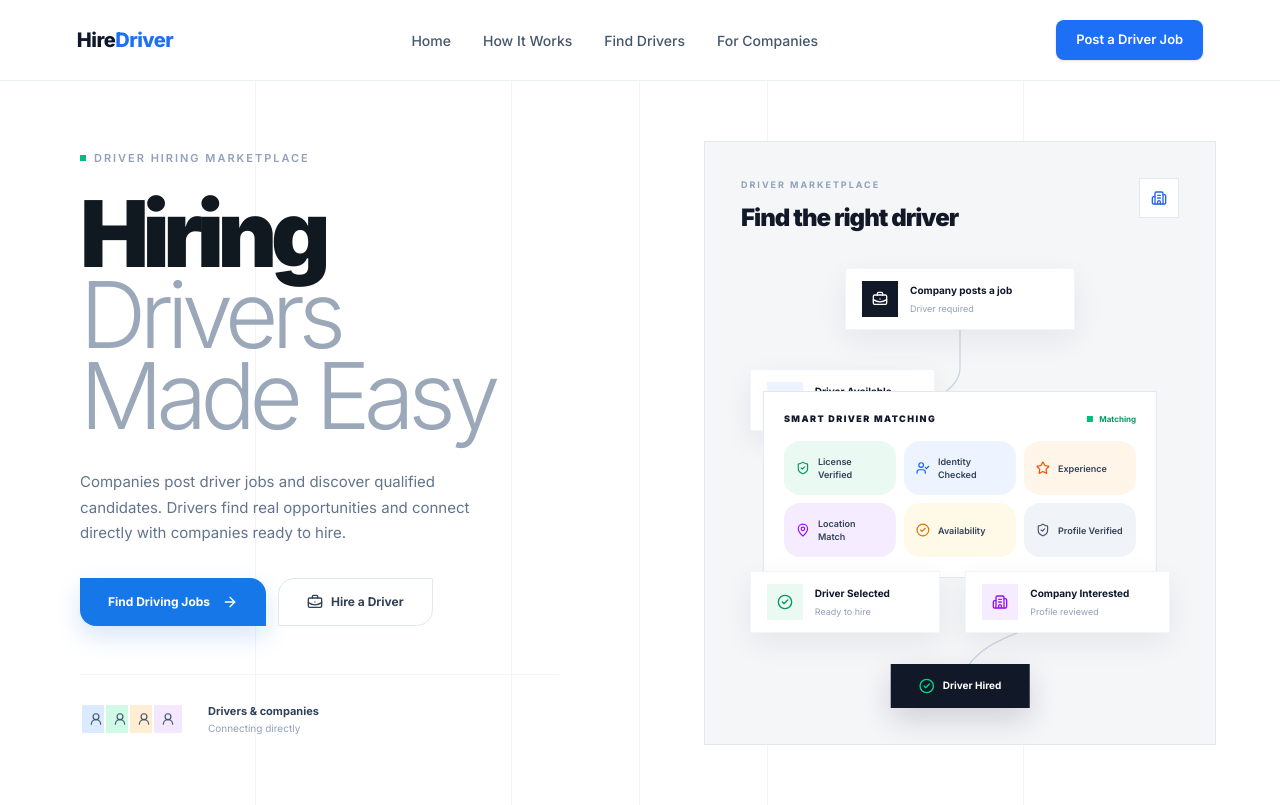
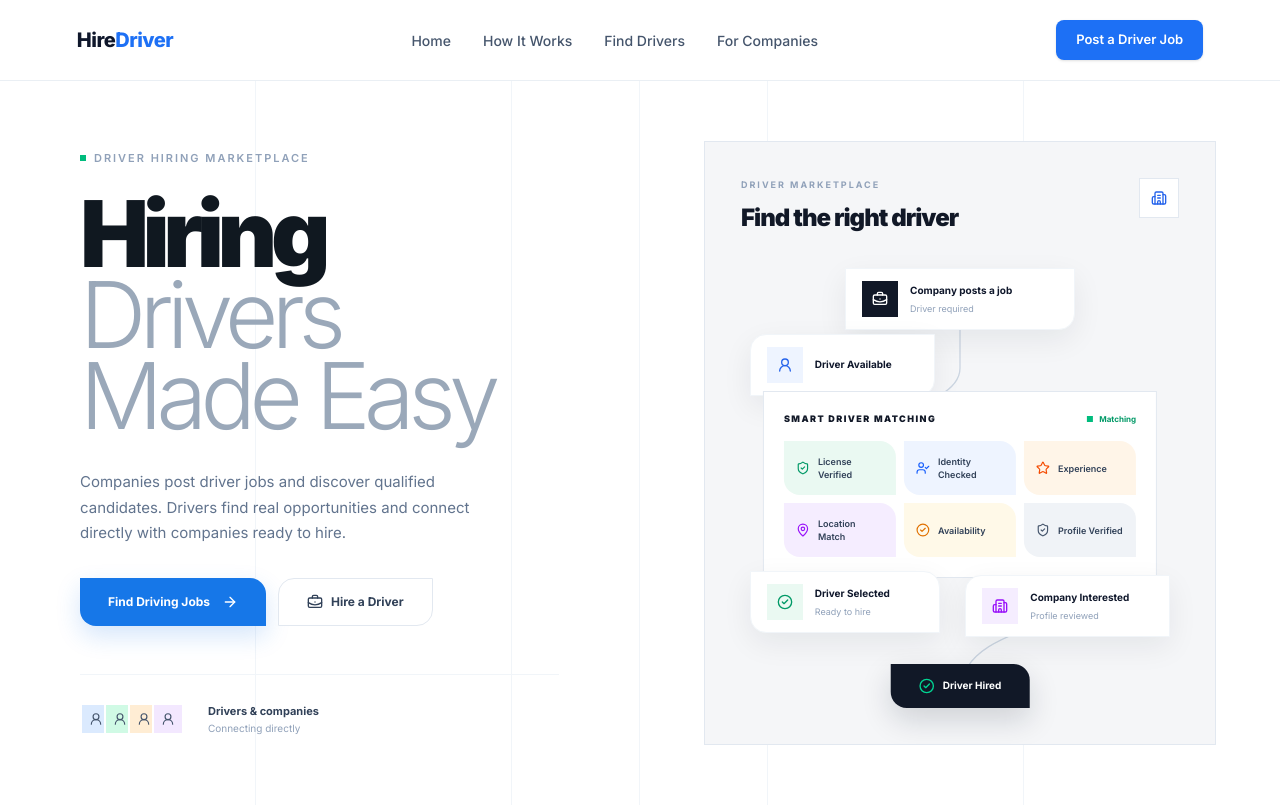
Before and after one commit to sagorsaha00/driverCv, a Next.js app: page / in a window 1280 px wide. Built offline with nearby package versions, Linux system fonts and the light colour scheme.

Commit message:
refactor: update HiringFlow and MatchItem components with rounded corners and layout adjustments

```diff
--- a/components/HiringFlow.tsx
+++ b/components/HiringFlow.tsx
@@ -116,11 +116,16 @@ export default function HiringFlow() {
                 absolute
                 left-1/2
                 top-0
+                rounded-br-2xl
+                -translate-x-1/2
                 w-[230px]
                 -translate-x-1/2
               "
             >
-              <div className="flex items-center gap-3">
+              <div
+                className="flex    items-center  rounded-bl-2xl
+              rounded-tr-2xl gap-3"
+              >
                 <IconBox color="bg-[#111827]">
                   <BriefcaseBusiness className="h-4 w-4 text-white" />
                 </IconBox>
@@ -144,7 +149,9 @@ export default function HiringFlow() {
               className="
                 absolute
                 left-[2%]
-                top-[23%]
+                top-[15%]
+                 rounded-br-2xl
+              rounded-tl-2xl
                 w-[185px]
               "
             >
@@ -156,10 +163,6 @@ export default function HiringFlow() {
                 <div>
                   <p className="text-[10px] font-bold text-slate-900">
                     Driver Available
-                  </p>
-
-                  <p className="mt-1 text-[9px] text-slate-400">
-                    5 years experience
                   </p>
                 </div>
               </div>
@@ -197,7 +200,7 @@ export default function HiringFlow() {
             >
               {/* Matching title */}
 
-              <div className="mb-4 flex items-center justify-between">
+              <div className="mb-4  flex items-center justify-between">
                 <div>
                   <p
                     className="
@@ -270,12 +273,13 @@ export default function HiringFlow() {
               delay={1.45}
               className="
                 absolute
-                bottom-[17%]
+                bottom-[16%]
                 right-[2%]
+                rounded-tl-2xl
                 w-[205px]
               "
             >
-              <div className="flex items-center gap-3">
+              <div className="flex    items-center gap-3">
                 <IconBox color="bg-[#F5EDFF]">
                   <Building2 className="h-4 w-4 text-purple-600" />
                 </IconBox>
@@ -299,6 +303,8 @@ export default function HiringFlow() {
               className="
                 absolute
                 bottom-[17%]
+                rounded-tr-2xl
+                rounded-bl-2xl
                 left-[2%]
                 w-[190px]
               "
@@ -340,6 +346,7 @@ export default function HiringFlow() {
                 bottom-0
                 left-1/2
                 -translate-x-1/2
+
               "
             >
               <div
@@ -351,6 +358,9 @@ export default function HiringFlow() {
                 px-7
                 py-3.5
                 text-white
+                 rounded-bl-2xl
+                 rounded-tr-2xl
+                 cursor-pointer
                 shadow-[0_12px_30px_rgba(15,23,42,0.16)]
               "
               >
--- a/components/MatchItem.tsx
+++ b/components/MatchItem.tsx
@@ -38,9 +38,11 @@ export default function MatchItem({ label, bg, icon }: MatchItemProps) {
         min-h-[54px]
         items-center
         gap-2
+        cursor-pointer
         px-3
         py-2.5
-        rounded-2xl
+       rounded-bl-2xl
+              rounded-tr-2xl
         ${bg}
       `}
     >
```
